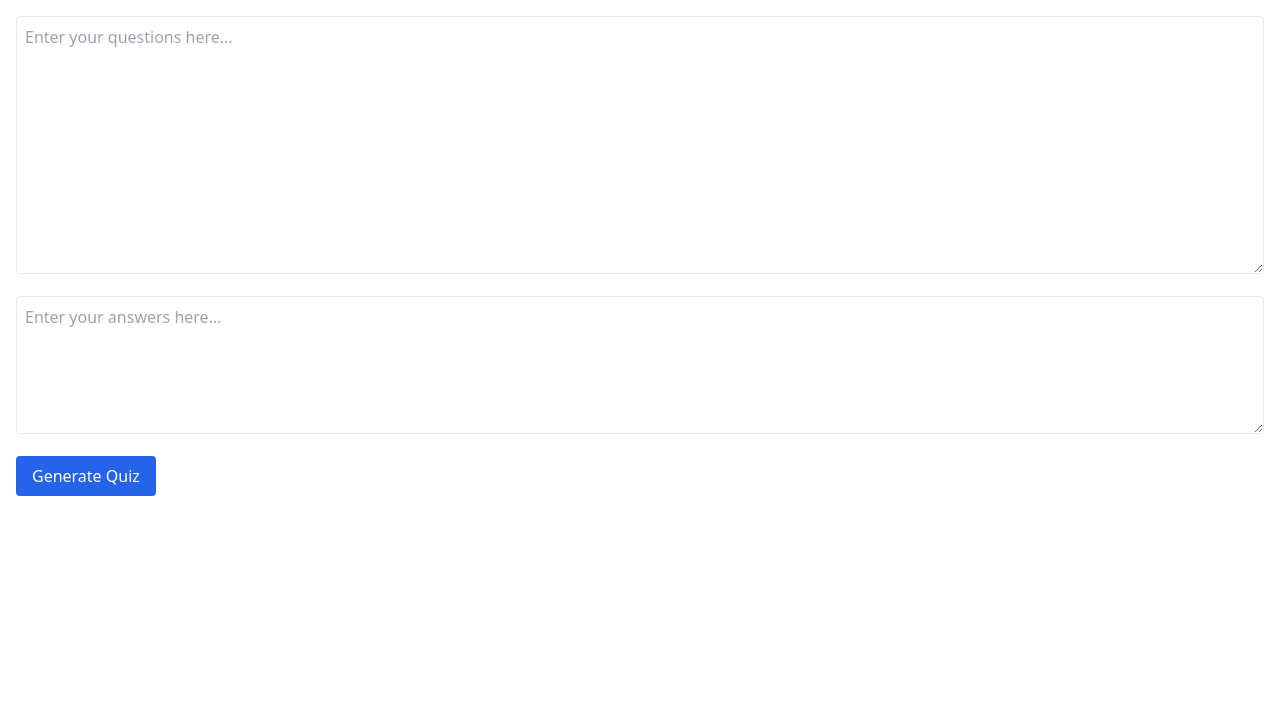
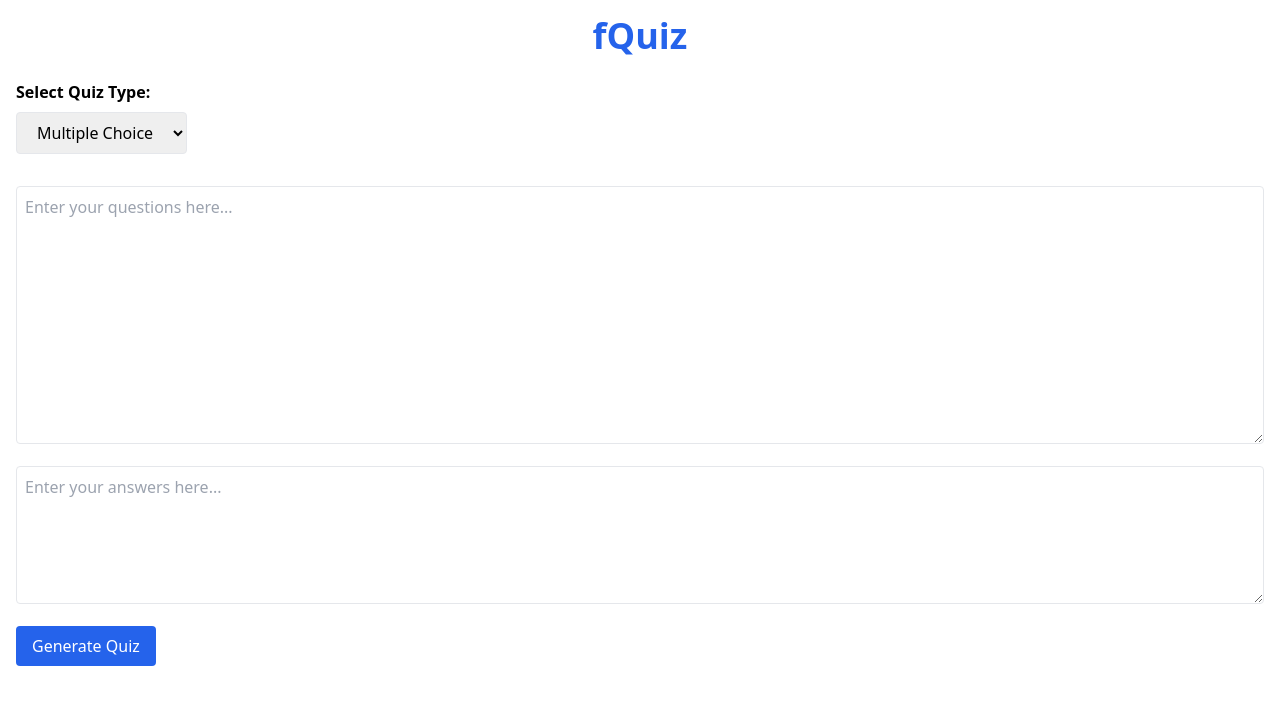
Before and after one commit to jamerbi/fquiz, a React (Vite) app: page / in a window 1280 px wide. Shown: the top 704 px of the page. Built offline with nearby package versions, Linux system fonts and the light colour scheme.

Commit message:
update app and parser

```diff
--- a/src/App.jsx
+++ b/src/App.jsx
@@ -1,4 +1,3 @@
-// src/App.jsx
 import React, { useState } from 'react';
 import QuestionInput from './components/QuestionInput';
 import AnswerInput from './components/AnswerInput';
@@ -9,18 +8,35 @@ function App() {
   const [questionText, setQuestionText] = useState('');
   const [answerText, setAnswerText] = useState('');
   const [quizData, setQuizData] = useState([]);
+  const [quizType, setQuizType] = useState('multiple-choice'); // New state for quiz type
 
   const handleGenerateQuiz = () => {
-    const questions = parseQuestions(questionText);
-    const answers = parseAnswers(answerText);
+    const questions = parseQuestions(questionText, quizType);
+    const answers = parseAnswers(answerText, quizType);
     const quiz = generateQuiz(questions, answers);
     setQuizData(quiz);
   };
 
   return (
     <div className="container mx-auto p-4">
+      {/* Add title */}
+      <h1 className="text-center text-4xl font-bold mb-6 text-blue-600">fQuiz</h1>
+
       {!quizData.length ? (
         <div className="space-y-4">
+          {/* Add quiz type selection */}
+          <div className="mb-4">
+            <label className="block mb-2 font-semibold">Select Quiz Type:</label>
+            <select
+              value={quizType}
+              onChange={(e) => setQuizType(e.target.value)}
+              className="px-4 py-2 border rounded"
+            >
+              <option value="multiple-choice">Multiple Choice</option>
+              <option value="true-false">True/False</option>
+            </select>
+          </div>
+
           <QuestionInput value={questionText} onChange={(e) => setQuestionText(e.target.value)} />
           <AnswerInput value={answerText} onChange={(e) => setAnswerText(e.target.value)} />
           <button
--- a/src/utils/parser.js
+++ b/src/utils/parser.js
@@ -1,5 +1,4 @@
-// src/utils/parser.js
-export const parseQuestions = (text) => {
+export const parseQuestions = (text, quizType) => {
   const lines = text.split('\n').filter((line) => line.trim() !== ''); // Split by new lines and filter out empty lines
   const questions = [];
   let currentQuestion = null;
@@ -15,7 +14,7 @@ export const parseQuestions = (text) => {
       currentQuestion = {
         number: questionMatch[1], // Question number (e.g., 1)
         text: questionMatch[2], // Question text (e.g., "What does a JavaScript promise represent?")
-          options: [], // To store A, B, C, D options
+        options: [], // To store A, B, C, D or True/False options
       };
     } else if (optionMatch && currentQuestion) {
       currentQuestion.options.push({
@@ -29,6 +28,16 @@ export const parseQuestions = (text) => {
     questions.push(currentQuestion); // Push the last question
   }
 
+  // For True/False quiz, add True/False as options
+  if (quizType === 'true-false') {
+    questions.forEach((q) => {
+      q.options = [
+        { label: 'A', answer: 'True' },
+        { label: 'B', answer: 'False' },
+      ];
+    });
+  }
+
   return questions;
 };
 
@@ -37,10 +46,10 @@ export const parseQuestions = (text) => {
   const answers = {};
 
   lines.forEach((line) => {
-      const answerMatch = line.match(/^(\d+)\.\s+([A-D])/); // Match question number and correct option
+    const answerMatch = line.match(/^(\d+)\.\s+(True|False|[A-D])/); // Match question number and correct option
     if (answerMatch) {
       const questionNumber = answerMatch[1]; // e.g., 1
-        const correctOption = answerMatch[2]; // e.g., "C"
+      const correctOption = answerMatch[2]; // e.g., "True" or "A"
       answers[questionNumber] = correctOption;
     }
   });
```
Lines whose indentation alone changed are shown as unchanged.
